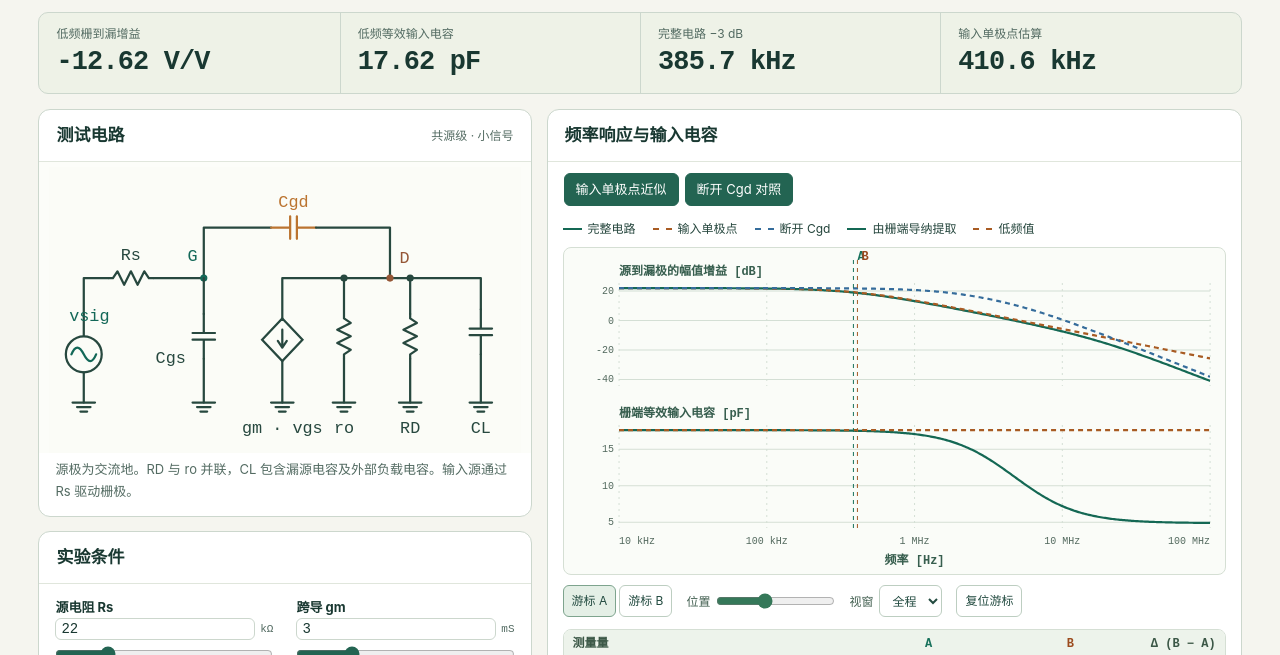
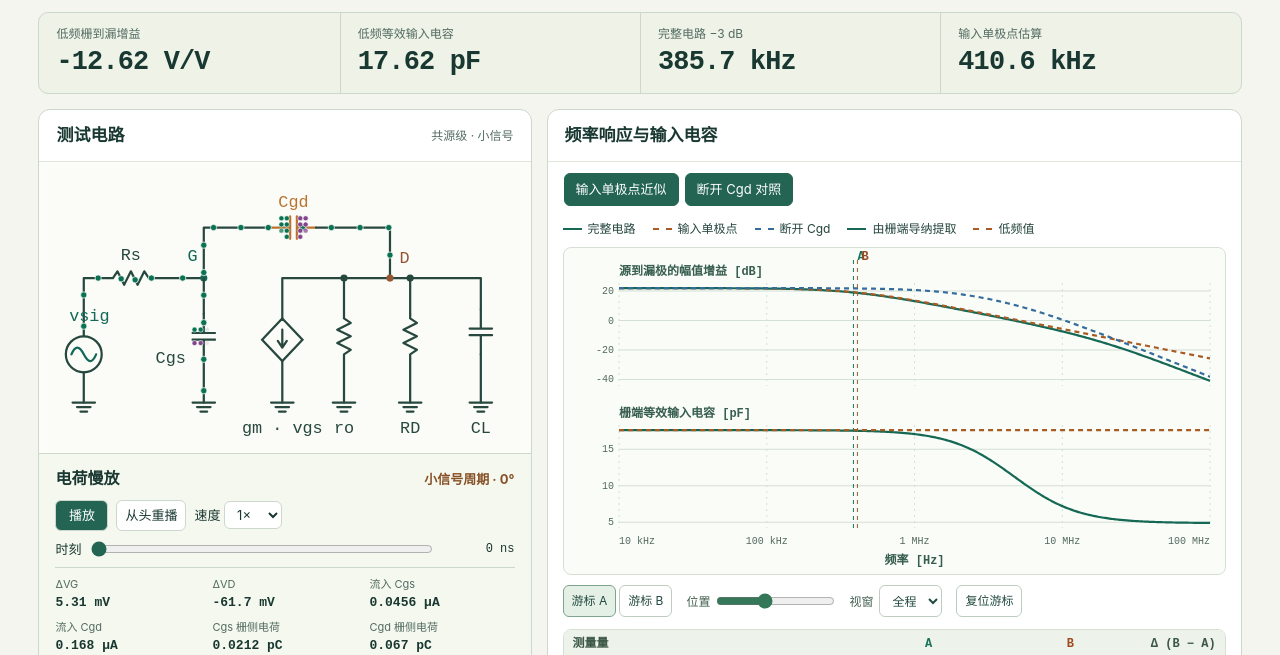
Before and after one commit to whyeemcc/Visual-Lab, a plain HTML site: page MOSFET Miller Effect/dist/index.html in a window 1280 px wide. Both pictures are taken after a click on the button "下一个实验 →". Shown: the part 440-1095 px from the top of the page. Drawn offline with Linux system fonts and the light colour scheme.

Commit message:
update miller_effect

```diff
--- a/MOSFET Miller Effect/dist/app.js
+++ b/MOSFET Miller Effect/dist/app.js
@@ -51,6 +51,13 @@
     ti:'<a href="https://www.ti.com/lit/ml/slua618a/slua618a.pdf" target="_blank" rel="noreferrer">Texas Instruments · MOSFET 栅极驱动与栅极电荷 ↗</a>'
   };
   const scope=MillerScope.mount($('scope'));
+  const player=MillerChargePlayer.mount($('chargePlayer'),$('diagram'),scope);
+  function renderMeasurement(chart,animation){
+    let ready=false;
+    scope.render({...chart,onCursor:({a})=>{if(ready)player.follow(a);}});
+    player.load(animation);
+    ready=true;
+  }
   let mode='charge',switchView='time',approx=true,compare=true,pending=false;
   const sig=(x,n=4)=>Number.isFinite(x)?Number(x.toPrecision(n)).toString():'—';
   const hz=x=>x>=1e9?sig(x/1e9)+' GHz':x>=1e6?sig(x/1e6)+' MHz':x>=1e3?sig(x/1e3)+' kHz':sig(x)+' Hz';
@@ -62,10 +69,13 @@
   function renderCharge(p){
     const r=P.ramp(p);
     numbers([['漏 / 栅电压增益 Av',sig(p.gain)+' V/V'],['等效输入电容',sig(r.cin)+' pF'],['栅极总电荷变化',sig(r.deltaQ)+' pC'],['斜坡期间的栅电流',sig(r.ig)+' mA']]);
-    scope.render({id:'charge',points:r.points,xLabel:'时间',xUnit:'ns',cursors:[0,p.tr],rows:[
+    renderMeasurement({id:'charge',points:r.points,xLabel:'时间',xUnit:'ns',cursors:[0,p.tr],rows:[
       row('节点电压变化','V',series('vg','ΔVG','green'),series('vd','ΔVD','amber')),
       row('栅侧电荷变化','pC',series('qg','总电荷','green'),series('qgd','栅漏支路','amber',true),series('qgs','栅源支路','blue',true))
-    ]});
+    ]},{mode:'charge',rise:p.tr,samples:r.points.map(pt=>{
+      const inRamp=pt.x>=0 && pt.x<p.tr;
+      return {...pt,t:pt.x,igs:inRamp?p.cgs*p.stepV/p.tr:0,igd:inRamp?r.igd:0};
+    })});
     $('measurementNote').textContent='默认游标位于斜坡两端。用总电荷的 B−A 读数除以栅压的 B−A 读数，可复核上方的等效输入电容。';
   }
   function renderAc(p){
@@ -74,10 +84,10 @@
     const lines=[series('gain','完整电路','green')];
     if(approx)lines.push(series('approx','输入单极点','amber',true));
     if(compare)lines.push(series('noFeedback','断开 Cgd','blue',true));
-    scope.render({id:'ac',points:r.points,xLabel:'频率',xUnit:'Hz',xScale:'log',cursors:[r.bw,r.fm],rows:[
+    renderMeasurement({id:'ac',points:r.points,xLabel:'频率',xUnit:'Hz',xScale:'log',cursors:[r.bw,r.fm],rows:[
       row('源到漏极的幅值增益','dB',...lines),
       row('栅端等效输入电容','pF',series('cin','由栅端导纳提取','green'),series('staticCap','低频值','amber',true))
-    ]});
+    ]},{mode:'ac',cycle:r.cycle});
     $('measurementNote').textContent='耦合支路断开时，完整电路带宽为 '+hz(r.noFeedbackBW)+'。输入单极点估算只计入 Rs 与低频等效输入电容，输出极点和前馈零点会造成偏差。';
   }
   function renderSwitch(p){
@@ -102,7 +112,10 @@
       row('栅极电流','A',series('ig','总栅极电流','green'),series('igd','流入 Cgd 栅侧','amber',true)),
       row('换流过程','A',series('id','沟道电流','blue'),series('diode','续流二极管','purple'))
     ];
-    scope.render({id:'switch-'+switchView+'-'+p.edge,points,xLabel:xCharge?'从边沿开始的栅极电荷变化幅值':'时间',xUnit:xCharge?'nC':'ns',band,cursors:band?[band.from,band.to]:undefined,rows});
+    renderMeasurement({id:'switch-'+switchView+'-'+p.edge,points,xLabel:xCharge?'从边沿开始的栅极电荷变化幅值':'时间',xUnit:xCharge?'nC':'ns',band,cursors:band?[band.from,band.to]:undefined,rows},{
+      mode:'switch',on:p.edge==='on',cgs:p.cgs,disconnected:p.capMode==='off',bandStart:r.start,bandEnd:r.end,
+      samples:points.map(pt=>({...pt,igs:pt.ig-pt.igd,qgs:p.cgs*pt.vg/1000,qgd:pt.qbranch}))
+    });
     $('measurementNote').textContent=(p.capMode==='off'?'Cgd 断开时，漏端仍需对 Cds 充放电。':'阴影标出实际漏压摆幅的中央 80%。')+' 窗口内沟道耗散能量 ∫VDS·Ich dt = '+sig(r.energy)+' µJ。|ΔQgd| 只计栅漏支路，横轴 |ΔQg|（栅极电荷视图）还包含栅源电荷。';
   }
   function plot(){
--- /dev/null
+++ b/MOSFET Miller Effect/dist/charge-player.js
@@ -0,0 +1,199 @@
+// Charges use pC in the incremental fixtures and nC in the switching fixture.
+// A packet follows conventional current. Its position is a function of charge,
+// so playing backwards by scrubbing reproduces the same state at the same time.
+window.MillerChargePlayer = (() => {
+  'use strict';
+  const ns='http://www.w3.org/2000/svg';
+  const positive='#087252', negative='#82458d';
+  const clamp=(x,a,b)=>Math.max(a,Math.min(b,x));
+  const fmt=v=>Number(v.toPrecision(3)).toString();
+  const routes={
+    charge:{
+      gs:[138,143],gd:[210,77],
+      input:'M61 135V77H138',toGS:'M138 77V140',fromGS:'M138 146V205',
+      toGD:'M138 77H207',fromGD:'M213 77H340V132'
+    },
+    ac:{
+      gs:[138,151],gd:[218,54],
+      input:'M31 151V99H57l4 -6 6 12 6 -12 6 12 6 -12 4 6h49',toGS:'M138 99V148',fromGS:'M138 154V210',
+      toGD:'M138 99V54H215',fromGD:'M221 54H304V99'
+    },
+    switch:{
+      gs:[132,200],gd:[180,137],
+      input:'M39 191V176H66l4 -6 6 12 6 -12 6 12 6 -12 4 6h34',toGS:'M132 176V197',fromGS:'M132 203V228',
+      toGD:'M132 176V137H177',fromGD:'M183 137H235V114'
+    }
+  };
+  function svgNode(parent,name,attrs={}){
+    const el=document.createElementNS(ns,name);
+    for(const [key,value] of Object.entries(attrs))el.setAttribute(key,value);
+    parent.appendChild(el);
+    return el;
+  }
+  function overlay(svg,mode){
+    // The five paths terminate at the plates; none crosses a dielectric.
+    const geom=routes[mode],g=svgNode(svg,'g',{'aria-hidden':true,class:'charge-overlay'});
+    function stream(path){
+      const rail=svgNode(g,'path',{d:path,fill:'none',stroke:'none'});
+      const length=rail.getTotalLength(),count=Math.max(1,Math.round(length/27));
+      const dots=Array.from({length:count},()=>svgNode(g,'circle',{r:2.8,fill:positive,stroke:'white','stroke-width':.65}));
+      return (charge,current)=>{
+        const visible=Math.abs(current)>1e-12;
+        for(let i=0;i<count;i++){
+          const dot=dots[i];dot.style.display=visible?'':'none';
+          if(!visible)continue;
+          const cycle=(charge+i+.5)/count;
+          const at=rail.getPointAtLength((cycle-Math.floor(cycle))*length);
+          dot.setAttribute('cx',at.x);dot.setAttribute('cy',at.y);
+        }
+      };
+    }
+    function plateBank(center,vertical){
+      const cells=[];
+      for(const side of [-1,1]){
+        const plate=[];
+        for(let k=0;k<16;k++){
+          const across=(k%4-1.5)*5.5,depth=side*(6+Math.floor(k/4)*4.8);
+          plate.push(svgNode(g,'circle',{cx:center[0]+(vertical?across:depth),
+            cy:center[1]+(vertical?depth:across),r:2.25,stroke:'white','stroke-width':.5}));
+        }
+        cells.push(plate);
+      }
+      return charge=>{
+        cells.forEach((plate,side)=>{
+          plate.forEach((dot,k)=>{
+            const fraction=clamp(Math.abs(charge)-k,0,1);
+            dot.style.display=fraction?'':'none';
+            if(fraction){
+              dot.setAttribute('fill',(side===0?charge:-charge)>0?positive:negative);
+              dot.setAttribute('opacity',fraction);
+            }
+          });
+        });
+      };
+    }
+    const input=stream(geom.input),gsIn=stream(geom.toGS),gsOut=stream(geom.fromGS),
+      gdIn=stream(geom.toGD),gdOut=stream(geom.fromGD),gs=plateBank(geom.gs,true),gd=plateBank(geom.gd,false);
+    return (frame,unit)=>{
+      const qs=frame.qgs/unit,qd=frame.qgd/unit;
+      input(qs+qd,frame.igs+frame.igd);
+      gsIn(qs,frame.igs);gsOut(qs,frame.igs);
+      gdIn(qd,frame.igd);gdOut(qd,frame.igd);
+      gs(qs);gd(qd);
+    };
+  }
+  // Both time and |ΔQg| increase along a switching trace. Interpolate on the
+  // physical axis so scrubbing on the charge plot returns the matching time.
+  function interpolate(samples,key,value){
+    let lo=0,hi=samples.length-1;
+    while(lo<hi){const m=(lo+hi)>>1;if(samples[m][key]<value)lo=m+1;else hi=m;}
+    const b=samples[lo];
+    if(!lo||b[key]===value)return b;
+    const a=samples[lo-1],f=clamp((value-a[key])/(b[key]-a[key]),0,1);
+    const out={};
+    for(const k of ['t','x','vg','vd','qgs','qgd','igs','igd'])out[k]=a[k]+f*(b[k]-a[k]);
+    return out;
+  }
+  function chargeStep(samples){
+    let peak=0;
+    for(const p of samples)peak=Math.max(peak,Math.abs(p.qgs),Math.abs(p.qgd));
+    if(!peak)return 1;
+    const raw=peak/16,decade=10**Math.floor(Math.log10(raw));
+    return [1,2,2.5,5,10].find(k=>k*decade>=raw)*decade;
+  }
+  function mount(host,diagram,scope){
+    const find=name=>host.querySelector('[data-'+name+']');
+    const play=find('play'),timeInput=find('time'),speed=find('speed'),jump=find('jump');
+    const output={};
+    for(const key of ['phase','vg','vd','igs','igd','qgs','qgd','guide','scale','time-value'])output[key]=find(key);
+    let run,samples,draw,lastSvg,quantum,t,start,end,frequency;
+    let request=null,lastPaint=null,realDuration;
+    function pause(){
+      if(request!==null)cancelAnimationFrame(request);
+      request=null;lastPaint=null;play.textContent='播放';play.setAttribute('aria-pressed','false');
+    }
+    function drawTime(value,updateScope=false){
+      t=clamp(value,start,end);
+      const f=interpolate(samples,'t',t);
+      draw(f,quantum);
+      const norm=(t-start)/(end-start);
+      timeInput.value=Math.round(norm*10000);
+      output['time-value'].textContent=fmt(t)+' ns';
+      timeInput.setAttribute('aria-valuetext',output['time-value'].textContent);
+      const power=run.mode==='switch',ac=run.mode==='ac';
+      const currentUnit=power?' A':ac?' µA':' mA',qUnit=power?' nC':' pC';
+      for(const key of ['vg','vd'])output[key].textContent=fmt(ac?1000*f[key]:f[key])+(ac?' mV':' V');
+      for(const key of ['igs','igd'])output[key].textContent=fmt(f[key])+currentUnit;
+      for(const key of ['qgs','qgd'])output[key].textContent=fmt(f[key])+qUnit;
+      if(power){
+        const phase=t<run.bandStart?'转换前':t<=run.bandEnd?'漏压转换中':'转换后';
+        output.phase.textContent=(run.on?'开通 · ':'关断 · ')+phase;
+        if(run.disconnected)output.guide.textContent='Cgd 已断开，栅极电流全部流入 Cgs 支路。漏压仍会因沟道电流与 Cds 充放电而变化。';
+        else if(phase==='漏压转换中'){
+          const action=run.on?'下降':'上升';
+          const redistribution=f.igs*f.igd<0 && Math.abs(f.igs)>.001*Math.abs(f.igd);
+          const reason=redistribution?'两条支路的电流方向相反，Cgs 与 Cgd 之间也在转移电荷。':'栅极电流在 Cgs 与 Cgd 间分流。';
+          output.guide.textContent='漏压正在'+action+'。'+reason+'栅压斜率由 Igs / Cgs 决定，此刻为 '+fmt(f.igs*1000/run.cgs)+' V/ns。';
+        }else output.guide.textContent=phase==='转换前'?'观察驱动端的绿点如何在 G 节点分流。点击「定位转换中点」可与漏压快速变化时的支路电流对照。':'主要漏压摆幅已完成。比较两支路的电流与极板上的点数，观察栅压接近最终驱动电压。';
+      }else if(ac){
+        output.phase.textContent='小信号周期 · '+Math.round(norm*360)+'°';
+        output.guide.textContent='取波形游标 A 的频率 '+fmt(frequency)+' Hz，以 10 mV 峰值激励播放一周期。极板点数表示相对直流偏置的电荷变化。';
+      }else{
+        output.phase.textContent=t<0?'斜坡前':t<run.rise?'栅压斜坡':'电压保持';
+        output.guide.textContent='极板成对积累等量异号电荷。试选「同向跟随」，观察 Cgd 两端电压差恒定时的电流。';
+      }
+      if(updateScope&&!ac)scope.moveA(f.x);
+    }
+    function initSamples(data){
+      samples=data;start=data[0].t;end=data[data.length-1].t;quantum=chargeStep(data);
+      realDuration=run.mode==='switch'?Math.min(40000,Math.max(12000,3000*(end-start)/(run.bandEnd-run.bandStart))):10000;
+      output.scale.textContent='每个满点 = '+fmt(quantum)+(run.mode==='switch'?' nC':' pC');
+    }
+    function setFrequency(f){
+      const fraction=samples&&end>start?clamp((t-start)/(end-start),0,1):0;
+      frequency=f;initSamples(run.cycle(f));drawTime(start+(Number.isFinite(fraction)?fraction:0)*(end-start));
+    }
+    function load(config){
+      pause();run=config;
+      const svg=diagram.querySelector('svg');
+      if(svg!==lastSvg){draw=overlay(svg,run.mode);lastSvg=svg;}
+      jump.hidden=run.mode!=='switch'||!Number.isFinite(run.bandStart);
+      find('vg-label').textContent=run.mode==='switch'?'VGS':'ΔVG';
+      find('vd-label').textContent=run.mode==='switch'?'VDS':'ΔVD';
+      if(run.mode==='ac'){samples=null;setFrequency(scope.cursorA);}
+      else{
+        initSamples(run.samples);
+        drawTime(interpolate(samples,'x',scope.cursorA).t);
+      }
+    }
+    function follow(x){
+      if(!run)return;
+      if(run.mode==='ac'){if(x!==frequency)setFrequency(x);return;}
+      const next=interpolate(samples,'x',x).t;
+      if(Math.abs(next-t)>(end-start)*1e-10){pause();drawTime(next);}
+    }
+    function tick(timestamp){
+      if(lastPaint===null)lastPaint=timestamp;
+      const dt=timestamp-lastPaint;
+      if(dt>=30){
+        lastPaint=timestamp;
+        drawTime(t+(end-start)*dt*Number(speed.value)/realDuration,true);
+        if(t>=end){pause();return;}
+      }
+      request=requestAnimationFrame(tick);
+    }
+    function resume(){
+      pause();
+      if(t>=end)drawTime(start,true);
+      play.textContent='暂停';play.setAttribute('aria-pressed','true');
+      request=requestAnimationFrame(tick);
+    }
+    play.onclick=()=>request===null?resume():pause();
+    find('restart').onclick=()=>{drawTime(start,true);resume();};
+    jump.onclick=()=>{pause();drawTime((run.bandStart+run.bandEnd)/2,true);};
+    timeInput.oninput=()=>{pause();drawTime(start+(end-start)*timeInput.value/10000,true);};
+    document.addEventListener('visibilitychange',()=>{if(document.hidden)pause();});
+    return {load,follow};
+  }
+  return {mount};
+})();
--- a/MOSFET Miller Effect/dist/index.html
+++ b/MOSFET Miller Effect/dist/index.html
@@ -4,7 +4,7 @@
 <meta charset="utf-8"><meta name="viewport" content="width=device-width, initial-scale=1"><meta name="theme-color" content="#183b36">
 <title>MOSFET 米勒效应 · Visual Lab</title>
 <link rel="stylesheet" href="style.css"><link rel="stylesheet" href="scope.css">
-<script defer src="lab-model.js"></script><script defer src="switch.js"></script><script defer src="diagrams.js"></script><script defer src="scope.js"></script><script defer src="app.js"></script>
+<script defer src="lab-model.js"></script><script defer src="switch.js"></script><script defer src="diagrams.js"></script><script defer src="scope.js"></script><script defer src="charge-player.js"></script><script defer src="app.js"></script>
 </head><body>
 <header><div class="shell head"><a href="../../index.html" class="brand"><span aria-hidden="true">∿</span>Visual Lab</a><span class="crumb">/　器件与电路</span><a href="../../index.html" class="back">项目目录 ↗</a></div></header>
 <main class="shell">
@@ -13,7 +13,15 @@
 <div class="section-top"><div><h2 id="title"></h2><p id="question"></p></div><button id="reset" class="reset">恢复本节预设 ↺</button></div>
 <div class="readouts" id="readouts"></div>
 <div class="bench">
-<div class="setup"><section class="card"><div class="bar"><h3>测试电路</h3><span id="circuitType"></span></div><div id="diagram"></div><p id="circuitNote" class="caption"></p></section>
+<div class="setup"><section class="card"><div class="bar"><h3>测试电路</h3><span id="circuitType"></span></div><div id="diagram"></div>
+<div class="charge-player" id="chargePlayer">
+  <div class="play-heading"><h4>电荷慢放</h4><span data-phase></span></div>
+  <div class="play-tools"><button type="button" data-play>播放</button><button type="button" data-restart>从头重播</button><button type="button" data-jump hidden>定位转换中点</button><label>速度 <select data-speed><option value="0.25">¼×</option><option value="0.5">½×</option><option value="1" selected>1×</option><option value="2">2×</option></select></label></div>
+  <label class="play-timeline">时刻 <input data-time type="range" min="0" max="10000" step="1" aria-label="电荷动画时刻"><output data-time-value></output></label>
+  <dl class="play-readings"><div><dt data-vg-label>Vgs</dt><dd data-vg></dd></div><div><dt data-vd-label>Vds</dt><dd data-vd></dd></div><div><dt>流入 Cgs</dt><dd data-igs></dd></div><div><dt>流入 Cgd</dt><dd data-igd></dd></div><div><dt>Cgs 栅侧电荷</dt><dd data-qgs></dd></div><div><dt>Cgd 栅侧电荷</dt><dd data-qgd></dd></div></dl>
+  <p class="charge-key"><span class="key-plus">●</span> 正电荷　<span class="key-minus">●</span> 负电荷　<span data-scale></span>。导线绿点沿常规电流方向移动，极板紫点减少表示负电荷被抵消。</p>
+  <p data-guide></p>
+</div><p id="circuitNote" class="caption"></p></section>
 <section class="card"><div class="bar"><h3>实验条件</h3></div><div id="actions"></div><div id="controls" class="control-grid"></div><details class="advanced" id="advanced"><summary>更多器件参数</summary><div id="extra" class="control-grid"></div></details></section></div>
 <section class="card measurements"><div class="bar"><h3 id="scopeTitle"></h3></div><div id="views"></div><div id="scope"></div><p id="measurementNote" class="caption"></p></section>
 </div>
--- a/MOSFET Miller Effect/dist/lab-model.js
+++ b/MOSFET Miller Effect/dist/lab-model.js
@@ -17,9 +17,13 @@
     const gs=p.cgs*1e-12,ds=p.cds*1e-12,gd=p.cgd*1e-12;
     const gain=-gm/g;
     const cin=gs+gd*(1-gain),fm=1/(2*Math.PI*rs*cin);
-    function response(f,c){
+    function denominator(f,c){
       const w=2*Math.PI*f,co=ds+c,ci=gs+c;
       const re=g-w*w*rs*(ci*co-c*c),im=w*(co+rs*(g*ci+gm*c));
+      return {w,co,re,im};
+    }
+    function response(f,c){
+      const {w,co,re,im}=denominator(f,c);
       const mag=Math.hypot(gm,w*c)/Math.hypot(re,im);
       const realDG=(-gm*g+w*w*c*co)/(g*g+(w*co)**2);
       return {mag,cin:(gs+c*(1-realDG))*1e12};
@@ -39,7 +43,24 @@
       points.push({x,gain:20*Math.log10(h.mag),noFeedback:20*Math.log10(response(x,0).mag),
         approx:20*Math.log10(-gain/Math.hypot(1,x/fm)),cin:h.cin,staticCap:cin*1e12});
     }
-    return {gain,cin:cin*1e12,bw,fm,noFeedbackBW,points};
+    // Phasors for a 10 mV peak test source, using the same nodal solution
+    // as the frequency sweep. Values are increments about the bias point.
+    function cycle(f){
+      const {w,co,re,im}=denominator(f,gd),scale=.01/(re*re+im*im);
+      function phasor(a,b){return {r:scale*(a*re+b*im),i:scale*(b*re-a*im)};}
+      const gate=phasor(g,w*co),drain=phasor(-gm,w*gd);
+      const wave=[];
+      for(let i=0;i<=160;i++){
+        const angle=2*Math.PI*i/160,cs=Math.cos(angle),sn=Math.sin(angle);
+        const vg=gate.r*cs-gate.i*sn,vd=drain.r*cs-drain.i*sn;
+        const slope=v=>-w*(v.r*sn+v.i*cs);
+        const igs=p.cgs*slope(gate)*1e-6,igd=p.cgd*(slope(gate)-slope(drain))*1e-6;
+        const t=1e9*i/(160*f);
+        wave.push({t,x:t,vg,vd,igs,igd,qgs:p.cgs*vg,qgd:p.cgd*(vg-vd)});
+      }
+      return wave;
+    }
+    return {gain,cin:cin*1e12,bw,fm,noFeedbackBW,points,cycle};
   }
   const api={ramp,ac,chargeDefaults,acDefaults};
   if(root)root.MillerModel=api;
--- a/MOSFET Miller Effect/dist/scope.js
+++ b/MOSFET Miller Effect/dist/scope.js
@@ -293,7 +293,16 @@ window.MillerScope = (() => {
         (cfg.band && cfg.band.label ? '<span><i class="ms-band-key"></i>' + escape(cfg.band.label) + '</span>' : '');
       paint(true);
     }
-    return {render, resetCursors, destroy(){observer?.disconnect(); root.remove();}};
+    function moveA(x) {
+      positions[0] = clamp(x, fromAxis(domain[0]), fromAxis(domain[1]));
+      const axis=toAxis(positions[0]);
+      if(zoom>1 && (axis<windowX[0] || axis>windowX[1])){
+        const span=windowX[1]-windowX[0];
+        offset=clamp((axis-span/2-domain[0])/(domain[1]-domain[0]-span),0,1);
+        paint(false);
+      }else refreshCursors(false);
+    }
+    return {render, resetCursors, moveA, get cursorA(){return positions[0];}, destroy(){observer?.disconnect(); root.remove();}};
   }
   return {mount};
 })();
```
Also changed, not shown: MOSFET Miller Effect/dist/style.css.
